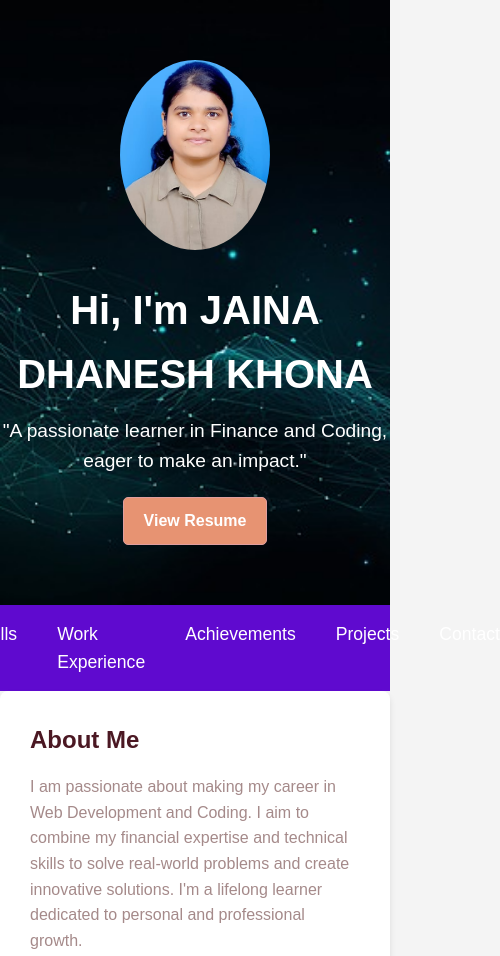
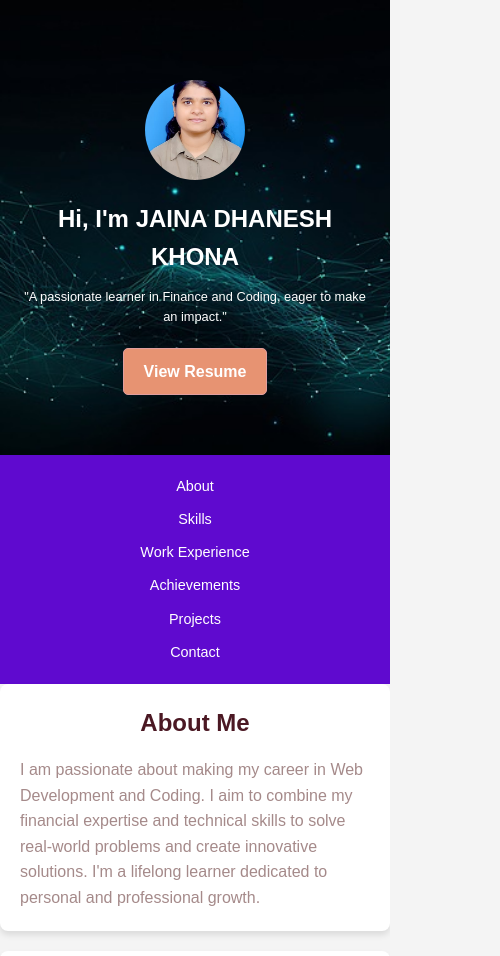
Before and after one commit to Jaina-21/personal_portfolio, a plain HTML site: page index.html in a window 390 px wide. Shown: the top 956 px of the page, 500 px wide, since content can reach past the window. Drawn offline with Linux system fonts and the light colour scheme.

Commit message:
Update SELF PORTFOLIO.css

```diff
--- a/SELF PORTFOLIO.css
+++ b/SELF PORTFOLIO.css
@@ -3,16 +3,6 @@
     margin: 0;
     padding: 0;
     box-sizing: border-box;
-}
-
-/* Profile Image */
-.profile-image {
-    position: 170px; /*take it in corner*/
-    width: 150px;  /* You can adjust the width as needed */
-    height: 190px; /* Set height equal to width to maintain aspect ratio */
-    border-radius: 100%;  /* Make the image square */
-    object-fit: cover;   /* Ensures the image covers the set area without distortion */
-    margin-bottom: 20px; /* Space between the image and the text */
 }
 
 /* Body */
@@ -23,53 +13,24 @@ body {
     line-height: 1.6;
 }
 
-/* Ensure button is in its own line */
-.button-container {
-    margin-top: 15px; /* Adds space between paragraph and button */
-    text-align: center; /* Centers the button horizontally */
+/* Profile Image */
+.profile-image {
+    width: 150px;
+    height: 150px;
+    border-radius: 50%;
+    object-fit: cover;
+    margin: 20px auto;
+    display: block; /* Centers the image */
 }
-
-.view-resume-header {
-    display: inline-block; /* Keeps the button styled */
-    padding: 10px 20px;
-    background-color: #f8f9fa;
-    color: #946e76;
-    font-size: 16px;
-    font-weight: bold;
-    text-decoration: none;
-    border: 1px solid #e09e9e;
-    border-radius: 5px;
-    transition: background-color 0.3s ease, color 0.3s ease, transform 0.3s ease;
-}
-
-/* Hover Effect for Button */
-.view-resume-header:hover {
-    background-color: #e6a4a4;
-    color: #fff;
-    transform: scale(1.05);
-}
-
-/* Active Effect for Button */
-.view-resume-header:active {
-    transform: scale(1);
-}
-
-
 
 /* Header */
 .header {
-    /*background-color: #887248;*/
-    background-image: url(s.jpg);
+    background-image: url('s.jpg');
+    background-size: cover;
     background-repeat: no-repeat;
-    background-size: cover;
     color: white;
-    padding: 60px 0;
     text-align: center;
-}
-
-#background-image{
-    width: 10px;
-    height: 150px;
+    padding: 60px 20px;
 }
 
 .header h1 {
@@ -89,6 +50,7 @@ body {
     text-decoration: none;
     border-radius: 5px;
     font-size: 1rem;
+    transition: background-color 0.3s;
 }
 
 .header .btn:hover {
@@ -100,13 +62,14 @@ body {
     background-color: #5f0acf;
     display: flex;
     justify-content: center;
+    flex-wrap: wrap;
     padding: 15px;
 }
 
 .navbar a {
     color: white;
     text-decoration: none;
-    margin: 0 20px;
+    margin: 10px 15px;
     font-size: 1.1rem;
 }
 
@@ -116,7 +79,7 @@ body {
 
 /* Section */
 section {
-    padding: 60px 20px;
+    padding: 40px 20px;
     max-width: 1200px;
     margin: 0 auto;
 }
@@ -124,14 +87,15 @@ section {
 section h2, section h3 {
     color: #4b1823;
     margin-bottom: 15px;
+    text-align: center;
 }
 
-.about, .skills, .achievements, .projects, .contact , .Work_Experience {
+.about, .skills, .achievements, .projects, .contact, .Work_Experience {
     background-color: white;
     border-radius: 8px;
     box-shadow: 0 4px 6px rgba(0, 0, 0, 0.1);
-    padding: 30px;
-    margin-bottom: 30px;
+    padding: 20px;
+    margin-bottom: 20px;
 }
 
 ul {
@@ -139,58 +103,36 @@ ul {
 }
 
 ul li {
-    font-size: 1.1rem;
+    font-size: 1rem;
     margin-bottom: 10px;
 }
 
-.project {
+.project, .Work_Experience {
     margin-bottom: 20px;
 }
 
-.project h3 {
-    font-size: 1.4rem;
+.project h3, .Work_Experience h3 {
+    font-size: 1.2rem;
     color: #834c4c;
 }
 
-.project p {
-    font-size: 1.1rem;
+.project p, .Work_Experience p {
+    font-size: 1rem;
 }
 
-.project a {
+.project a, .Work_Experience a {
     color: #834c4c;
     text-decoration: none;
 }
 
-.project a:hover {
-    text-decoration: underline;
-}
-
-.Work_Experience {
-    margin-bottom: 20px;
-}
-
-.Work_Experience h3 {
-    font-size: 1.4rem;
-    color: #834c4c;
-}
-
-.Work_Experience p {
-    font-size: 1.1rem;
-}
-
-.Work_Experience a {
-    color: #834c4c;
-    text-decoration: none;
-}
-
-.Work_Experience a:hover {
+.project a:hover, .Work_Experience a:hover {
     text-decoration: underline;
 }
 
 /* Contact Section */
 .contact p {
-    font-size: 1.1rem;
-    margin-bottom: 10px;
+    font-size: 1rem;
+    text-align: center;
 }
 
 .contact a {
@@ -202,17 +144,97 @@ ul li {
     text-decoration: underline;
 }
 
+/* Button Container */
+.button-container {
+    margin-top: 20px;
+    text-align: center;
+}
+
+.view-resume-header {
+    display: inline-block;
+    padding: 10px 20px;
+    background-color: #f8f9fa;
+    color: #946e76;
+    font-size: 1rem;
+    font-weight: bold;
+    text-decoration: none;
+    border: 1px solid #e09e9e;
+    border-radius: 5px;
+    transition: background-color 0.3s ease, transform 0.3s ease;
+}
+
+.view-resume-header:hover {
+    background-color: #e6a4a4;
+    color: #fff;
+    transform: scale(1.05);
+}
+
 /* Footer */
 .footer {
     background-color: #2c3e50;
     color: white;
     text-align: center;
-    padding: 20px 0;
-    position: relative;
-    bottom: 0;
+    padding: 20px 10px;
     width: 100%;
 }
 
 .footer p {
-    font-size: 1rem;
+    font-size: 0.9rem;
 }
+
+/* RESPONSIVE DESIGN */
+@media screen and (max-width: 1024px) {
+    .header h1 {
+        font-size: 2rem;
+    }
+    .header p {
+        font-size: 1rem;
+    }
+    .navbar a {
+        font-size: 1rem;
+    }
+}
+
+@media screen and (max-width: 768px) {
+    .header h1 {
+        font-size: 1.8rem;
+    }
+    .header p {
+        font-size: 0.9rem;
+    }
+    .profile-image {
+        width: 120px;
+        height: 120px;
+    }
+    .navbar {
+        flex-direction: column;
+        align-items: center;
+    }
+    .navbar a {
+        margin: 5px 0;
+        font-size: 0.9rem;
+    }
+    .view-resume-header {
+        font-size: 0.9rem;
+    }
+}
+
+@media screen and (max-width: 480px) {
+    .header h1 {
+        font-size: 1.5rem;
+    }
+    .header p {
+        font-size: 0.8rem;
+    }
+    .profile-image {
+        width: 100px;
+        height: 100px;
+    }
+    section {
+        padding: 20px 10px;
+    }
+    .view-resume-header {
+        font-size: 0.8rem;
+        padding: 8px 16px;
+    }
+}
```
